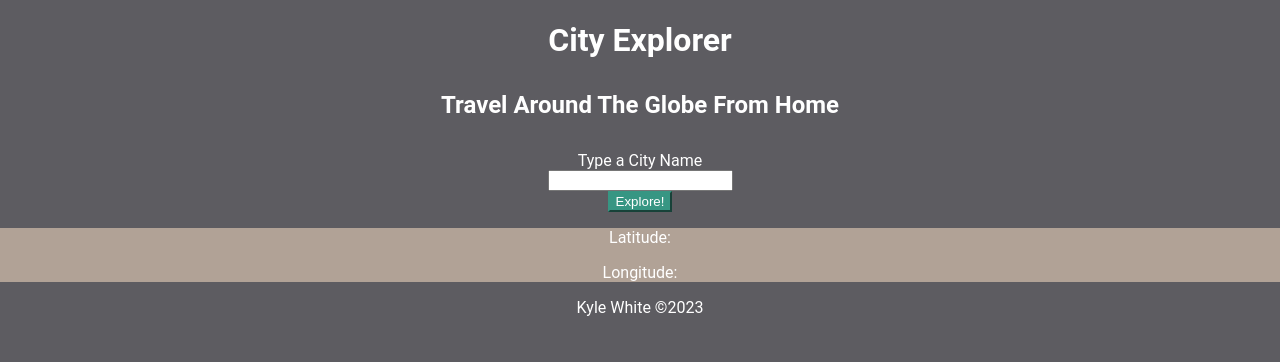
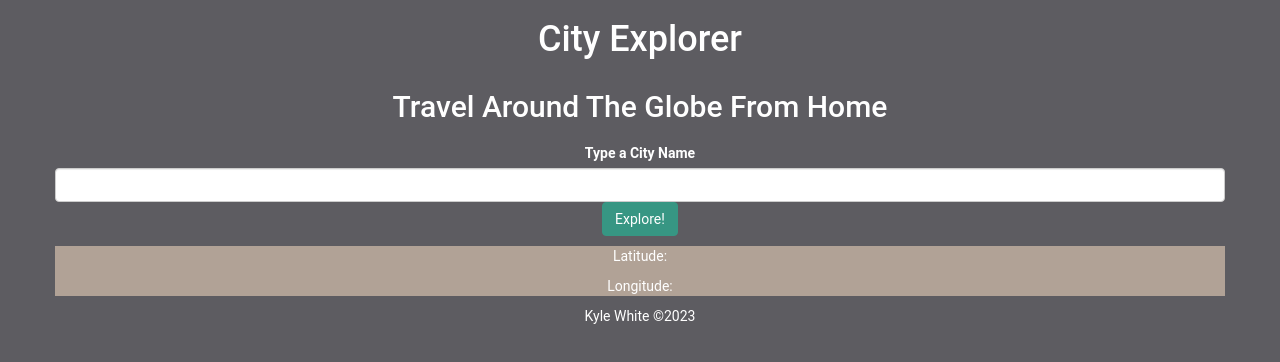
Before and after one commit to K1ng-T0ast/city-explorer, a React (Create React App) app: page / in a window 1280 px wide. Shown: the top 362 px of the page. Built offline with nearby package versions, Linux system fonts and the light colour scheme.

Commit message:
updated minor version to include separated component structure

```diff
--- a/src/App.js
+++ b/src/App.js
@@ -2,6 +2,7 @@ import React from 'react';
 import Header from './Components/Header';
 import Main from './Components/Main';
 import Footer from './Components/Footer';
+import 'bootstrap/dist/css/bootstrap.min.css';
 import './App.css';
 
 class App extends React.Component {
--- /dev/null
+++ b/src/Components/Alert.js
@@ -0,0 +1,11 @@
+import React from 'react';
+import { Alert } from 'react-bootstrap';
+
+const CityAlert = ({ errorMessage }) => (
+    <Alert variant='danger'>
+        <Alert.Heading>Error {errorMessage}</Alert.Heading>
+        <p>Failed to retrieve city information. Please try again.</p>
+    </Alert>
+);
+
+export default CityAlert;
--- /dev/null
+++ b/src/Components/Card.js
@@ -0,0 +1,14 @@
+import React from 'react';
+import { Card } from 'react-bootstrap';
+
+const CityCard = ({ cityData }) => (
+    <Card className='city-display'>
+        <Card.Body>
+            <Card.Title>{cityData.display_name}</Card.Title>
+            <Card.Text>Latitude: {cityData.lat}</Card.Text>
+            <Card.Text>Longitude: {cityData.lon}</Card.Text>
+        </Card.Body>
+    </Card>
+);
+
+export default CityCard;
--- /dev/null
+++ b/src/Components/Form.js
@@ -0,0 +1,18 @@
+import React from 'react';
+import { Form, Button } from 'react-bootstrap';
+
+const CityForm = ({ onFormSubmit, onCityInputChange }) => (
+    <Form className='city-form' onSubmit={onFormSubmit}>
+        <Form.Group className='city-form-label'>
+            <Form.Label>Type a City Name</Form.Label>
+        </Form.Group>
+        <Form.Group>
+            <Form.Control type="text" onChange={onCityInputChange} />
+        </Form.Group>
+        <Form.Group>
+            <Button className='city-button' type='submit'>Explore!</Button>
+        </Form.Group>
+    </Form>
+);
+
+export default CityForm;
--- a/src/Components/Main.js
+++ b/src/Components/Main.js
@@ -1,6 +1,9 @@
 import React from 'react';
 import axios from 'axios';
-import { Container, Row, Col, Form, Button, Card, Image, Alert } from 'react-bootstrap';
+import CityForm from './Form';
+import CityAlert from './Alert';
+import CityCard from './Card';
+import { Container, Row, Col, Image } from 'react-bootstrap';
 
 class Main extends React.Component {
     constructor(props) {
@@ -41,34 +44,15 @@ class Main extends React.Component {
                 <Row>
                     <Col>
                         <h2 className='city-header'>Travel Around The Globe From Home</h2>
-                        <Form className='city-form' onSubmit={this.getCityData}>
-                            <Form.Group className='city-form-label'>
-                                <Form.Label>Type a City Name</Form.Label>
-                            </Form.Group>
-                            <Form.Group>
-                                <Form.Control type="text" onChange={this.handleCityInput} />
-                            </Form.Group>
-                            <Form.Group>
-                                <Button className='city-button' type='submit'>Explore!</Button>
-                            </Form.Group>
-                        </Form>
+                        <CityForm onFormSubmit={this.getCityData} onCityInputChange={this.handleCityInput} />
                     </Col>
                 </Row>
                 <Row>
                     <Col>
                         {this.state.error ? (
-                            <Alert variant='danger'>
-                                <Alert.Heading>Error {this.state.errorMessage}</Alert.Heading>
-                                <p>Failed to retrieve city information. Please try again.</p>
-                            </Alert>
+                            <CityAlert errorMessage={this.state.errorMessage} />
                         ) : (
-                            <Card className='city-display'>
-                                <Card.Body>
-                                    <Card.Title>{this.state.cityData.display_name}</Card.Title>
-                                    <Card.Text>Latitude: {this.state.cityData.lat}</Card.Text>
-                                    <Card.Text>Longitude: {this.state.cityData.lon}</Card.Text>
-                                </Card.Body>
-                            </Card>
+                            <CityCard cityData={this.state.cityData} />
                         )}
                     </Col>
                 </Row>
```
Also changed, not shown: 1 other file (tests, documents, lock files or other folders).
